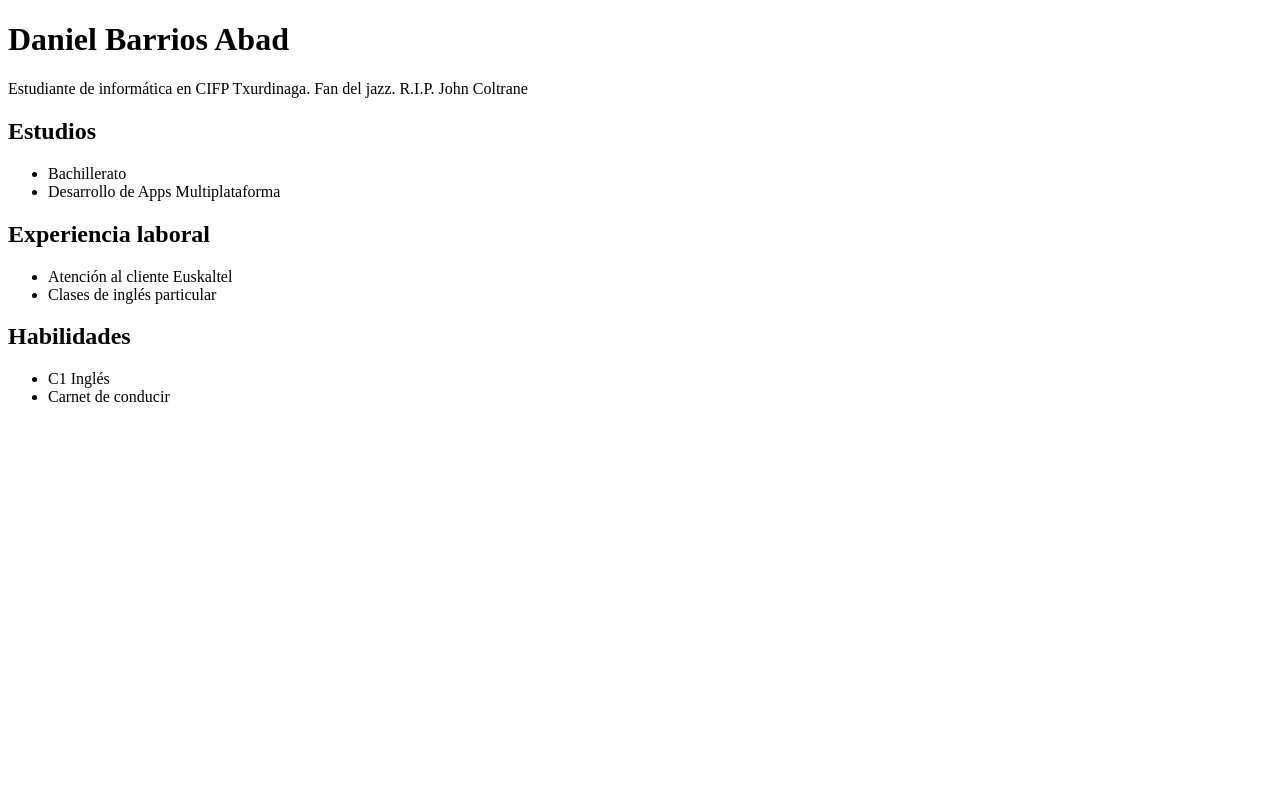
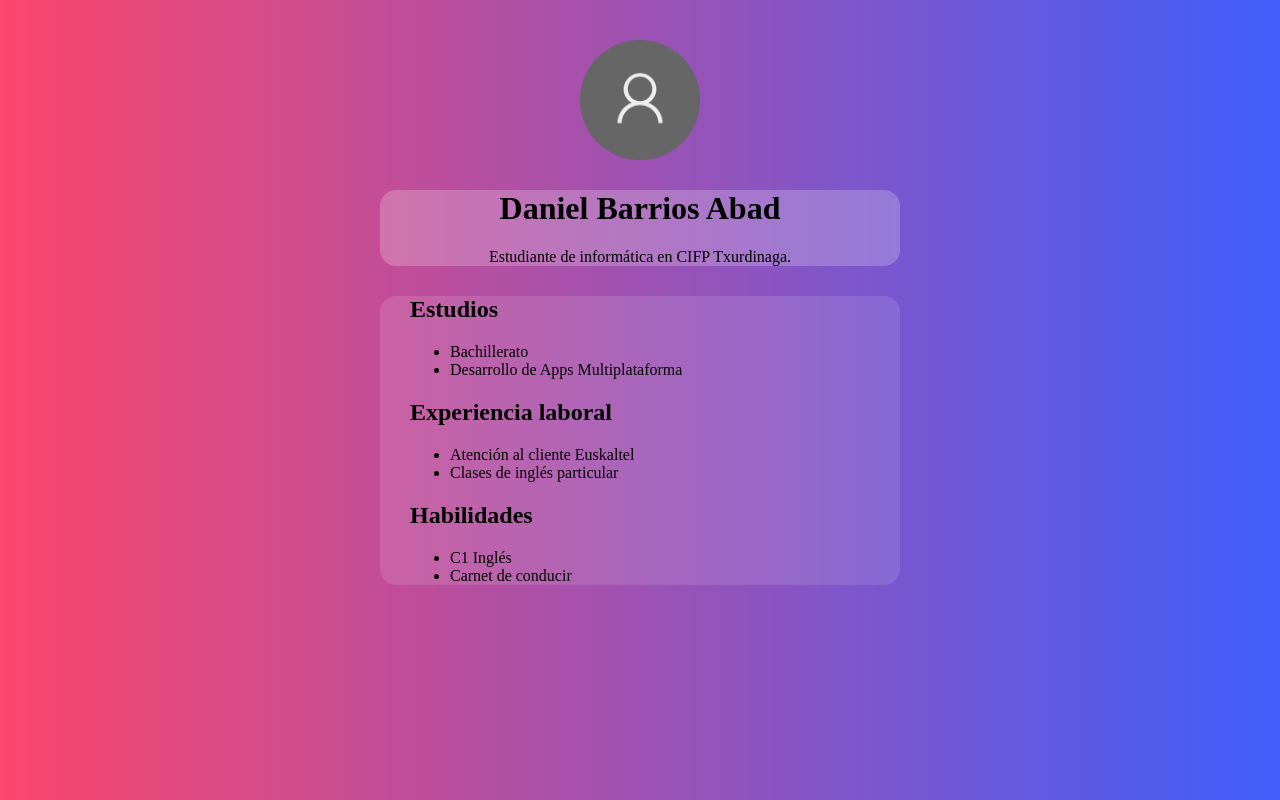
Before and after one commit to optickx/me-html, a plain HTML site: page index.html in a window 1280 px wide. Drawn offline with Linux system fonts and the light colour scheme.

Commit message:
css styling has begun

```diff
--- a/index.html
+++ b/index.html
@@ -7,11 +7,21 @@
 </head>
 
 <body>
-    <a>
+    <div>
+        <div>
+            <img src="./img/prof-pic.png">
+        </div>
+
+        <div class="title"> <!--Cabecera / intro-->
             <h1>Daniel Barrios Abad</h1>
-        <p>Estudiante de informática en CIFP Txurdinaga. Fan del jazz. R.I.P. John Coltrane
+            <p>
+                Estudiante de informática en CIFP Txurdinaga.
+                <!--Fan del jazz. R.I.P. John Coltrane-->
             </p>
+        </div>
 
+        <div class="section1"> <!-- Información general-->
+            <div>
                 <h2>Estudios</h2>
             <ul>
                 <li>Bachillerato</li>
@@ -29,9 +39,11 @@
                 <li>C1 Inglés</li>
                 <li>Carnet de conducir</li>
             </ul>
+            </div>
+        </div>
 
 
-    </a>
+    </div>
 </body>
 
 </html>
--- a/stylesheet/style1.css
+++ b/stylesheet/style1.css
@@ -1,5 +1,44 @@
+/*
+@font-face {
+    src: url(./../fonts/) format("truetype");
+}
+*/
+
 body {
-    color: black;
+    margin: auto;
+    width: 50%;
+    padding: 10px;
+
+
+    /*font-weight: bold;*/
+    color: rgb(0, 0, 0);
     /*font-family: Georgia, Times New Roman, serif;*/
+    background-image: url("./../img/background.png");
+    background-size: cover;
 
 }
+
+img {
+    width: 120px;
+    display: block;
+    margin-left: auto;
+    margin-right: auto;
+
+}
+
+div {
+
+    margin: 30px;
+
+}
+
+.title {
+    text-align: center;
+    background-color: rgba(255, 255, 255, 0.212);
+    border-radius: 1em;
+}
+
+.section1 {
+    background-color: rgba(255, 255, 255, 0.112);
+    border-radius: 1em;
+}
```
Also changed, not shown: img/background.png (added), img/prof-pic.png (added). Lines whose indentation alone changed are shown as unchanged.
